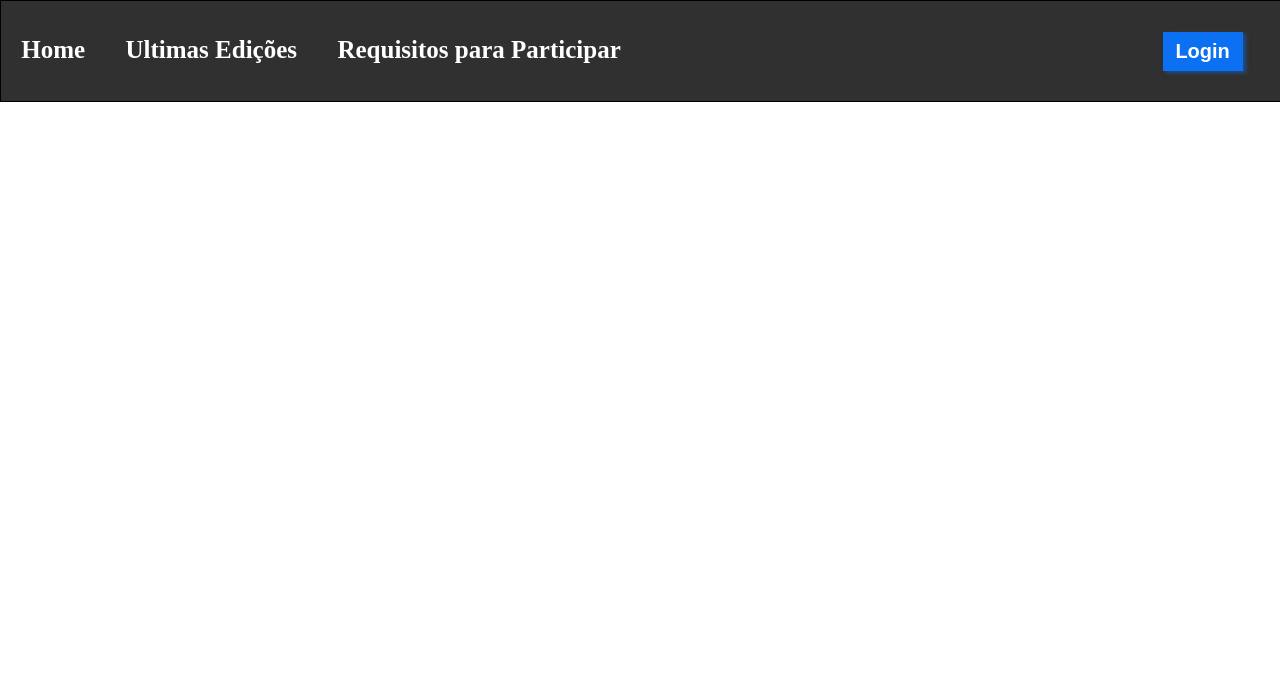
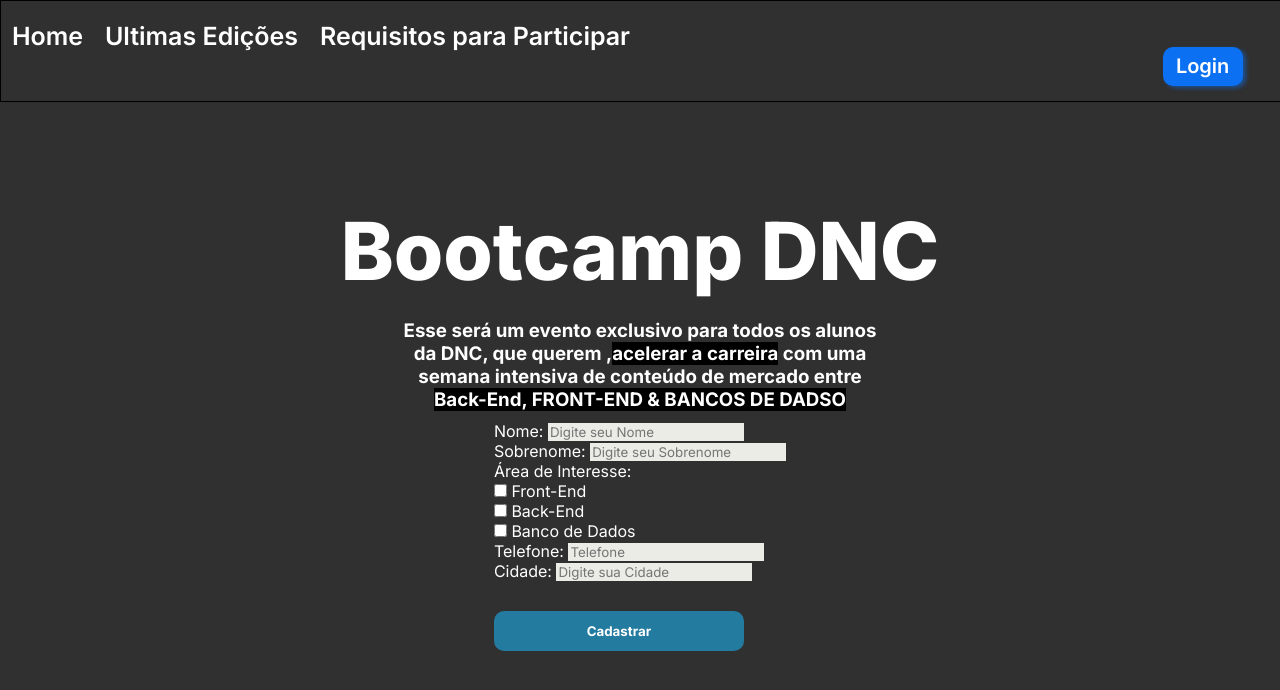
Before and after one commit to Xuerquito/Bootcamp-DNC, a plain HTML site: page index.html in a window 1280 px wide. Drawn offline with Linux system fonts and the light colour scheme.

Commit message:
feito metade do projeto

```diff
--- a/index.html
+++ b/index.html
@@ -4,10 +4,11 @@
     <meta charset="UTF-8">
     <meta name="viewport" content="width=device-width, initial-scale=1.0">
     <link rel="stylesheet" href="style.css">
+    <link href="https://fonts.googleapis.com/css2?family=Dosis:wght@300&family=Inter:wght@100;200;300;400;500;600;700;800;900&family=Playfair+Display:wght@600;700&display=swap" rel="stylesheet">
     <title>Pagina DNC</title>
 </head>
 <body>
-    <nav id="header" >
+    <nav id="hider" >
     <div id="sub" >
         <a href="">Home</a>
         <a href="">Ultimas Edições</a>
@@ -15,5 +16,40 @@
     </div>
         <button>Login</button>
     </nav>
+    <section>
+        <header>
+            <h1>Bootcamp DNC</h1>
+            <h3>Esse será um evento exclusivo para todos os alunos<br> da <b>DNC</b>, que querem ,<sanp class="invert" >acelerar a carreira</sanp> com uma<br>
+            semana intensiva de conteúdo de mercado entre<br> <sanp class="invert" > Back-End, FRONT-END & BANCOS DE DADSO</sanp> </h3>
+        </header>
+        <div id="formulario" >
+            <form>
+                <label>Nome:</label>
+                <input type="text" placeholder="Digite seu Nome" name="Name" required >
+                <br>
+                <label>Sobrenome:</label>
+                <input type="text" placeholder="Digite seu Sobrenome" name="sobrenome" required >
+                <br>
+                <label>Área de Interesse:</label>
+                <br>
+                <input type="checkbox" value="front">
+                <Label>Front-End</Label>
+                <br>
+                <input type="checkbox" value="back">
+                <label>Back-End</label>
+                <br>
+                <input type="checkbox" value="Bd">
+                <label>Banco de Dados</label>
+                <br>
+                <label>Telefone:</label>
+                <input type="text" placeholder="Telefone" name="Telefone" required >
+                <br>
+                <label>Cidade:</label>
+                <input type="" placeholder="Digite sua Cidade" name="cidade" required >
+                <br>
+                <button type="submit">Cadastrar</button>
+            </form>
+        </div>
+    </section>
 </body>
 </html>
--- a/style.css
+++ b/style.css
@@ -1,8 +1,10 @@
 *{
+    background-color: #303030;
+    font-family: "inter";
     margin: 0px;
-    height: 0px;
+
 }
-#header {
+#hider {
     width: 100%;
     height: 100px;
     border: 1px solid black;
@@ -12,23 +14,23 @@
     align-items: center;
 
 }
-#header div a {
+#hider div a {
     font-size: 25px;
     font-weight: 600;
     color: white;
     text-decoration: none;
     border-bottom: 2px #BABABA;
 }
-#header div a:hover{
+#hider div a:hover{
 
     color: #0c70f2;
 }
-#header button:hover{
+#hider button:hover{
     color: #303030;
     cursor: pointer;
 
 }
-#header button{
+#hider button{
     margin-right: 3%;
     background-color: #0c70f2;
     border: 0px;
@@ -46,3 +48,58 @@
     margin-bottom: 30px;
 
 }
+section{
+    display: flex;
+    flex-direction: column;
+    justify-content: center;
+    align-items: center;
+    margin-top: 100px;
+    margin-bottom: 100px;
+    color: white;
+
+}
+header{
+    text-align: center;
+}
+header h1 {
+    font-size: 80px;
+    font-weight: 800;
+    margin-bottom: 20px;
+}
+header h2 {
+    font-size: 40px;
+    font-style: 700;
+}
+header .invert{
+    background-color: black;
+}
+#formulario{
+    display: flex;
+    flex-direction: column;
+    margin-top: 10px;
+    margin-bottom: 10px;
+}
+input{
+
+    background-color: #EAECE5;
+    border: 0px;
+
+}
+button{
+    background-color: #247BA0;
+    color: white;
+    border: 0px;
+    border-radius: 10px;
+    width: 250px;
+    height: 40px;
+    font-weight: bolder;
+    margin-top: 30px;
+    cursor: pointer;
+}
+button:hover{
+    background-color:#0c70f2;
+    color: white;
+    transform: translateY(-7px);
+    box-shadow: 0px 15px 20px #474646;
+    transition-duration: 0.7s;
+}
```
